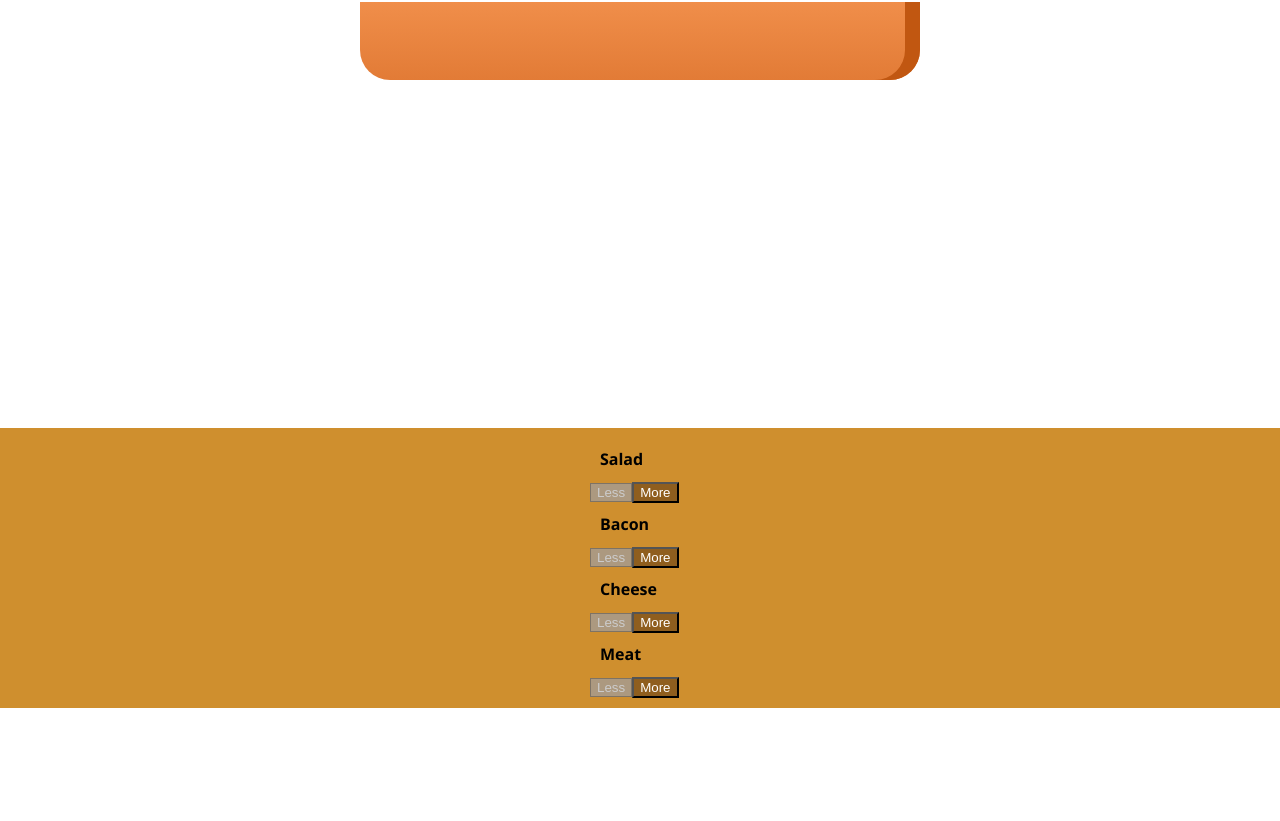
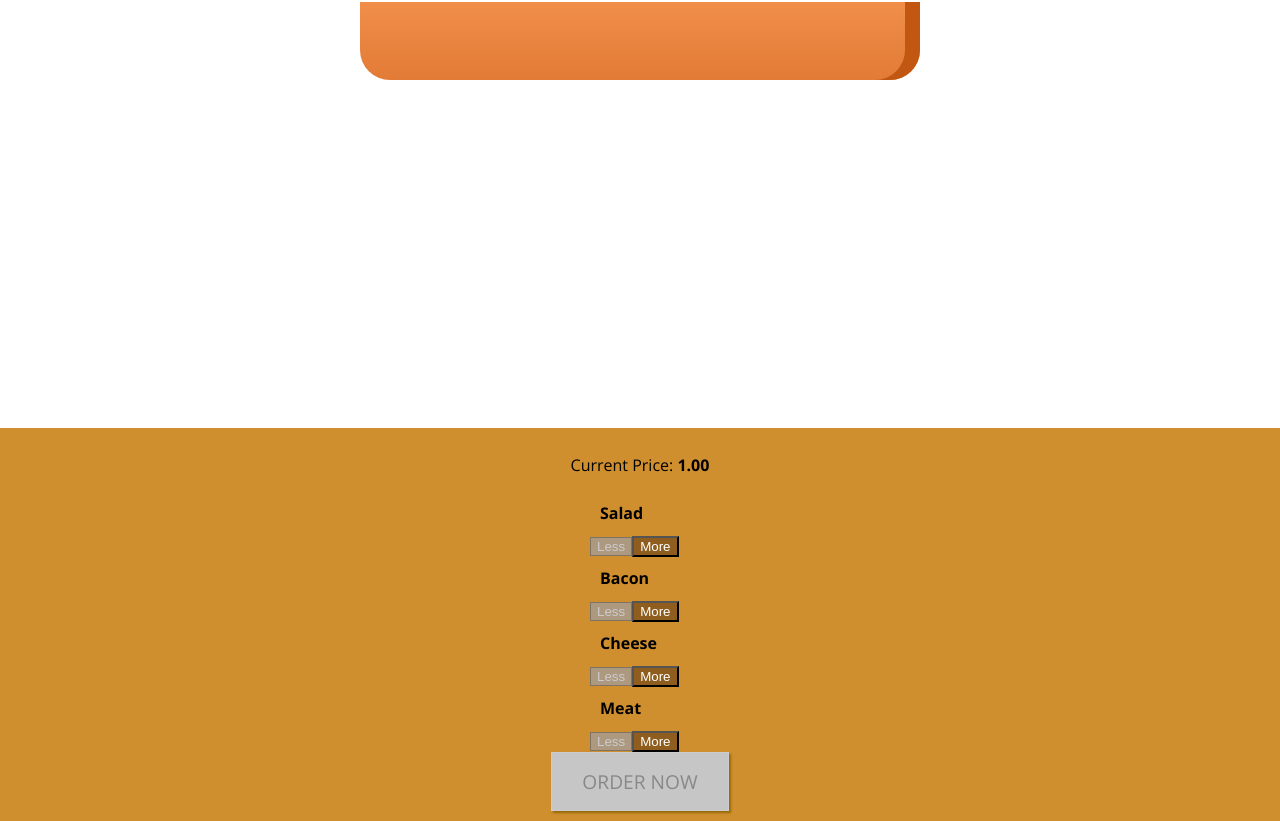
Before and after one commit to juliemoon/testBurger, a React app in the folder my-app/: page / in a window 1280 px wide. Shown: the part 210-1031 px from the top of the page. Before the commit the page ends 918 px from the top, so only its background shows below. Built offline with nearby package versions, Linux system fonts and the light colour scheme.

Commit message:
create modal that shows order summary

```diff
--- a/my-app/src/components/Burger/BuildControls/BuildControl/BuildControl.js
+++ b/my-app/src/components/Burger/BuildControls/BuildControl/BuildControl.js
@@ -12,6 +12,7 @@
       <button
         className={classes.Less}
         onClick={props.removed}
+        // disable button if the value is zero or less
         disabled={props.disabled}>Less</button>
       <button className={classes.More}
         onClick={props.added}>More</button>
--- a/my-app/src/components/Burger/BuildControls/BuildControls.css
+++ b/my-app/src/components/Burger/BuildControls/BuildControls.css
@@ -8,3 +8,44 @@
   margin: auto;
   padding: 10px 0;
 }
+
+.OrderButton {
+  background-color: #DAD735;
+  outline: none;
+  cursor: pointer;
+  border: 1px solid #966909;
+  color: #966909;
+  font-family: inherit;
+  font-size: 1.2em;
+  padding: 15px 30px;
+  box-shadow: 2px 2px 2px #966909;
+}
+
+.OrderButton:hover, .OrderButton:active {
+  background-color: #A0DB41;
+  border: 1px solid #966909;
+  color: #966909;
+}
+
+.OrderButton:disabled {
+  background-color: #C7C6C6;
+  cursor: not-allowed;
+  border: 1px solid #ccc;
+  color: #888888;
+}
+
+.OrderButton:not(:disabled) {
+  animation: enable 0.3s linear;
+}
+
+@keyframes enable {
+  0% {
+      transform: scale(1);
+  }
+  60% {
+      transform: scale(1.1);
+  }
+  100% {
+      transform: scale(1);
+  }
+}
--- a/my-app/src/components/Burger/BuildControls/BuildControls.js
+++ b/my-app/src/components/Burger/BuildControls/BuildControls.js
@@ -14,6 +14,7 @@
 const buildControls = (props) =>(
   <div className={classes.BuildControls}>
     {/* loop through each item and pass into BuildControl and give label as key */}
+    <p>Current Price: <strong>{props.price.toFixed(2)}</strong></p>
     {controls.map(ctrl =>(
       <BuildControl
       key={ctrl.label}
@@ -23,6 +24,12 @@
       removed= {() => props.ingredientRemoved(ctrl.type)}
       disabled={props.disabled[ctrl.type]}/>
     ))}
+
+    {/* add checkout button */}
+    <button
+      className={classes.OrderButton}
+      disabled={!props.purchaseable}
+      onClick={props.ordered}>ORDER NOW</button>
   </div>
 );
 
--- /dev/null
+++ b/my-app/src/components/Burger/OrderSummary/OrderSummary.js
@@ -0,0 +1,25 @@
+import React from 'react';
+import Aux from '../../../hoc/Aux';
+
+const orderSummary = (props) => {
+  const ingredientSummary = Object.keys(props.ingredients)
+    .map(igKey => {
+      return (
+            <li key={igKey}>
+                <span style={{textTransform: 'capitalize'}}>{igKey}</span>: {props.ingredients[igKey]}
+            </li>);
+    })
+
+  return (
+    <Aux>
+      <h3>Your Order</h3>
+      <p>A delicious burger with the following ingredients:</p>
+      <ul>
+        {ingredientSummary}
+      </ul>
+      <p>Continue to Checkout</p>
+    </Aux>
+  )
+};
+
+export default orderSummary;
--- /dev/null
+++ b/my-app/src/components/UI/Modal/Modal.css
@@ -0,0 +1,20 @@
+.Modal {
+  position: fixed;
+  z-index: 500;
+  background-color: white;
+  width: 70%;
+  border: 1px solid #ccc;
+  box-shadow: 1px 1px 1px black;
+  padding: 16px;
+  left: 15%;
+  top: 30%;
+  box-sizing: border-box;
+  transition: all 0.3s ease-out;
+}
+
+@media (min-width: 600px) {
+  .Modal {
+      width: 500px;
+      left: calc(50% - 250px);
+  }
+}
--- /dev/null
+++ b/my-app/src/components/UI/Modal/Modal.js
@@ -0,0 +1,16 @@
+import React from 'react';
+import classes from './Modal.css';
+
+// show modal at BurgerBuilder.js
+const modal = (props) => (
+  <div
+    className={classes.Modal}
+    style={{
+      transform: props.show ? 'translateY(0)' : 'translateY(-100vh)',
+      opacity: props.show ? '1' : '0'
+    }}>
+    {props.children}
+  </div>
+);
+
+export default modal;
--- a/my-app/src/containers/BurgerBuilder/BurgerBuilder.js
+++ b/my-app/src/containers/BurgerBuilder/BurgerBuilder.js
@@ -2,6 +2,8 @@
 import Aux from '../../hoc/Aux';
 import Burger from '../../components/Burger/Burger';
 import BuildControls from '../../components/Burger/BuildControls/BuildControls';
+import Modal from '../../components/UI/Modal/Modal';
+import OrderSummary from '../../components/Burger/OrderSummary/OrderSummary';
 
 const INGREDIENT_PRICES = {
   salad: 0.5,
@@ -19,9 +21,22 @@
       cheese: 0,
       meat: 0
     },
-    totalPrice: 1
+    totalPrice: 1,
+    purchaseable: false,
+    purchasing: false
   }
 
+  updatePurchaseState (ingredients) {
+    const sum = Object.keys(ingredients)
+          .map(igKey =>{
+            return ingredients[igKey];
+          })
+          .reduce((sum, el)=>{
+            return sum + el;
+          }, 0);
+          // checking to see if purchaseable is true or false;
+          this.setState({purchaseable: sum > 0});
+  }
   // add methods for users to add or remove
   // to add you need to know what the old ingredient count was
   addIngredientHandler = (type) => {
@@ -36,6 +51,7 @@
     const oldPrice = this.state.totalPrice;
     const newPrice = oldPrice + priceAddition;
     this.setState({totalPrice: newPrice, ingredients: updatedIngredients});
+    this.updatePurchaseState(updatedIngredients);
   }
 
   removeIngredientHandler = (type) => {
@@ -53,6 +69,11 @@
     const oldPrice = this.state.totalPrice;
     const newPrice = oldPrice - priceDeduction;
     this.setState({totalPrice: newPrice, ingredients: updatedIngredients});
+    this.updatePurchaseState(updatedIngredients);
+  }
+
+  purchaseHandler = () => {
+    this.setState({purchasing:true});
   }
   render(){
     const disabledInfo = {
@@ -65,6 +86,9 @@
 
     return (
       <Aux>
+        <Modal show={this.state.purchasing}>
+          <OrderSummary ingredients={this.state.ingredients}/>
+        </Modal>
         {/* replace this fake Burger div with real Burger component */}
         {/* <div>Burger</div> */}
         <Burger ingredients={this.state.ingredients}/>
@@ -74,7 +98,10 @@
         <BuildControls
           ingredientAdded={this.addIngredientHandler}
           ingredientRemoved={this.removeIngredientHandler}
-          disabled={disabledInfo}/>
+          disabled={disabledInfo}
+          purchaseable={this.state.purchaseable}
+          ordered={this.purchaseHandler}
+          price={this.state.totalPrice}/>
       </Aux>
     )
   }
```
Also changed, not shown: my-app/src/components/UI/Backdrop/Backdrop.js (added, +7 -0 lines).
